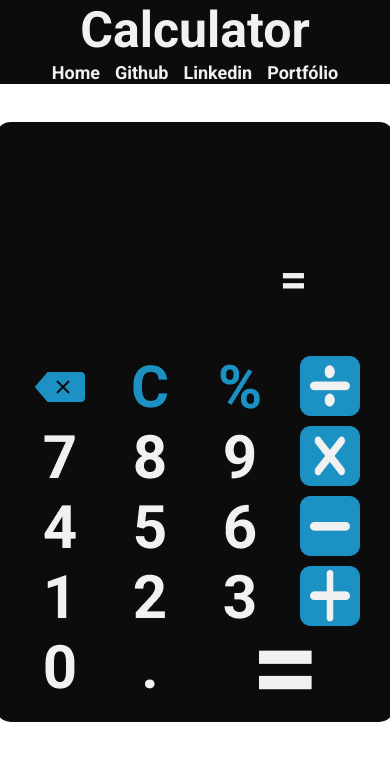
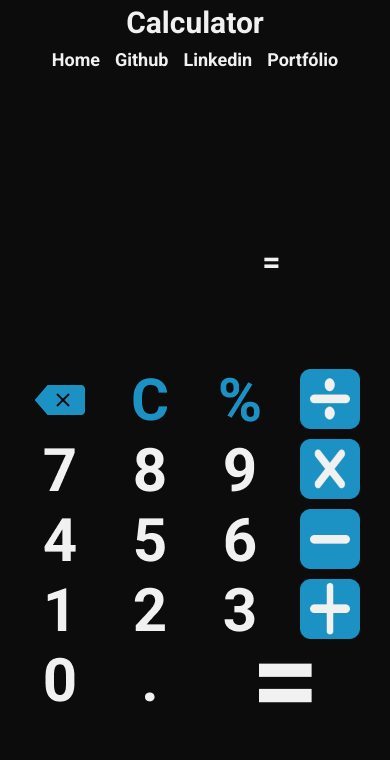
Before and after one commit to gabriel-waltmann/calculator, a React (Vite) app: page / in a window 390 px wide. Shown: the top 760 px of the page. Built offline with nearby package versions, Linux system fonts and the light colour scheme.

Commit message:
Style: change button size on mobile device

```diff
--- a/src/Pages/Home/Calculator/Screen/Style/Index.ts
+++ b/src/Pages/Home/Calculator/Screen/Style/Index.ts
@@ -10,6 +10,7 @@ export const Container = styled.div`
     justify-items: center;
     letter-spacing: 3px;
 
+
     .lastCalc{
         grid-column: 1 / span 2;
         color: #1C91C3;
@@ -21,6 +22,7 @@ export const Container = styled.div`
         align-items: center;
         justify-content: flex-end;
     }
+
     .result{
         height: 100%;
         width: 100%;
@@ -29,7 +31,8 @@ export const Container = styled.div`
         display: flex;
         justify-content: center;
         align-items: center;
-        color: #f1f1f1
+        color: #f1f1f1;
+
     }
     .calc{
         height: 100%;
@@ -40,4 +43,10 @@ export const Container = styled.div`
         font-size: 3rem;
         color: #f1f1f1
     }
+
+    .calc, .result, .lastCalc{
+        @media (max-width: 600px) {
+            font-size: 2rem;
+        }
+    }
 `
--- a/src/Pages/Home/Calculator/Style/Index.ts
+++ b/src/Pages/Home/Calculator/Style/Index.ts
@@ -7,4 +7,9 @@ export const Container = styled.section`
     flex-direction: column;
     background-color: #0C0C0C;
     border-radius: 1rem;
+
+    @media (max-width: 600px) {
+        height: 80vh;
+        width: 80vw;
+    }
 `
--- a/src/Pages/Home/Header/style/Index.ts
+++ b/src/Pages/Home/Header/style/Index.ts
@@ -4,22 +4,25 @@ export const Container = styled.header`
     position: absolute;
     top: 0;
     display: flex;
-    height: 70px;
+    height: 80px;
     background-color: #0c0c0c;
     width: 100%;
     justify-content: space-around;
     align-items: center;
     flex-direction: row;
+    padding-bottom: 10px;
     .logo{
         font-size: 50px;
         color: #f1f1f1;
+
+        @media (max-width: 600px) {
+            font-size: 30px;
+        }
     }
 
     @media (max-width: 600px) {
-        &{
-            height: 10%;
-            flex-direction: column;
-        }
+        height: 10%;
+        flex-direction: column;
     }
 `
 
--- a/src/Pages/Home/Index.tsx
+++ b/src/Pages/Home/Index.tsx
@@ -30,6 +30,11 @@ const Globalstyle = createGlobalStyle`
   body{
     height: 100vh;
     width: 100vw;
+    overflow-x: hidden;
+
+    @media (max-width: 600px) {
+        background-color: #0C0C0C;
+    }
   }
 `
 const Container = styled.main`
```
